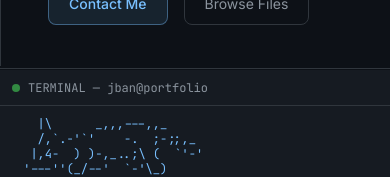
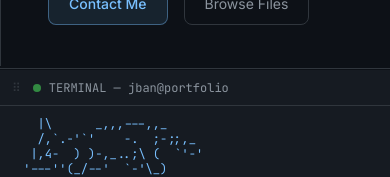
Before and after one commit to LaonHaze/jamesbanwebsite, a React (Vite) app: page / in a window 390 px wide. Shown: the part 450-627 px from the top of the page. Built offline with nearby package versions, Linux system fonts and the light colour scheme.

Commit message:
drag fix

```diff
--- a/src/components/Layout.jsx
+++ b/src/components/Layout.jsx
@@ -140,7 +140,12 @@ export default function Layout() {
       style={isMobile ? { height: terminalHeight } : { width: terminalWidth }}
       className="shrink-0 flex flex-col bg-terminal-surface border-terminal-border"
     >
-      <div className="px-3 text-xs text-terminal-muted font-mono border-b border-terminal-border flex items-center gap-2 shrink-0 h-9">
+      <div
+        className={`px-3 text-xs text-terminal-muted font-mono border-b border-terminal-border flex items-center gap-2 shrink-0 h-9 ${isMobile ? 'cursor-row-resize select-none' : ''}`}
+        onMouseDown={isMobile ? (e) => startResize(e, 'vertical') : undefined}
+        onTouchStart={isMobile ? (e) => startResize(e, 'vertical') : undefined}
+      >
+        {isMobile && <span className="text-terminal-border mr-1">⠿</span>}
         <span className="w-2 h-2 rounded-full bg-terminal-green opacity-70" />
         <span>TERMINAL — jban@portfolio</span>
       </div>
```
